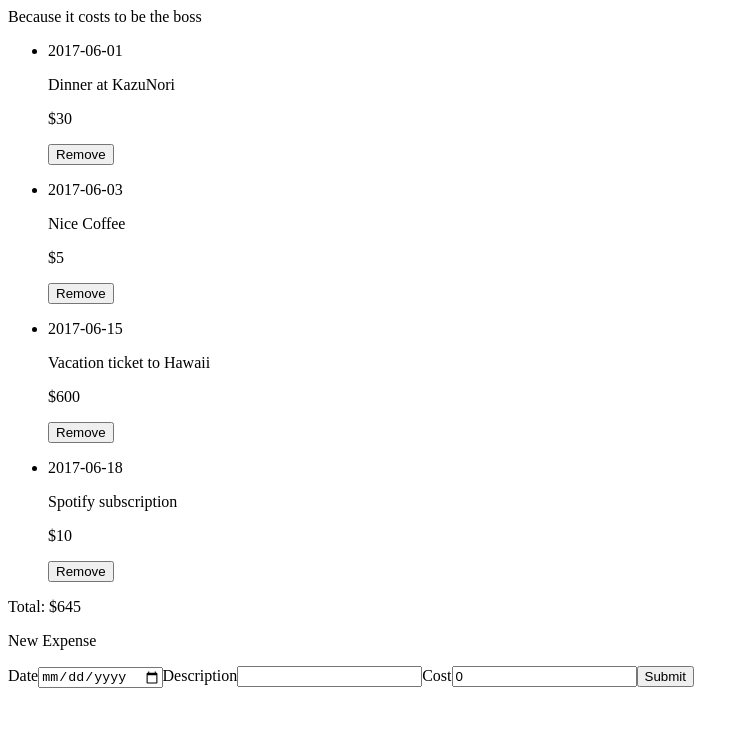
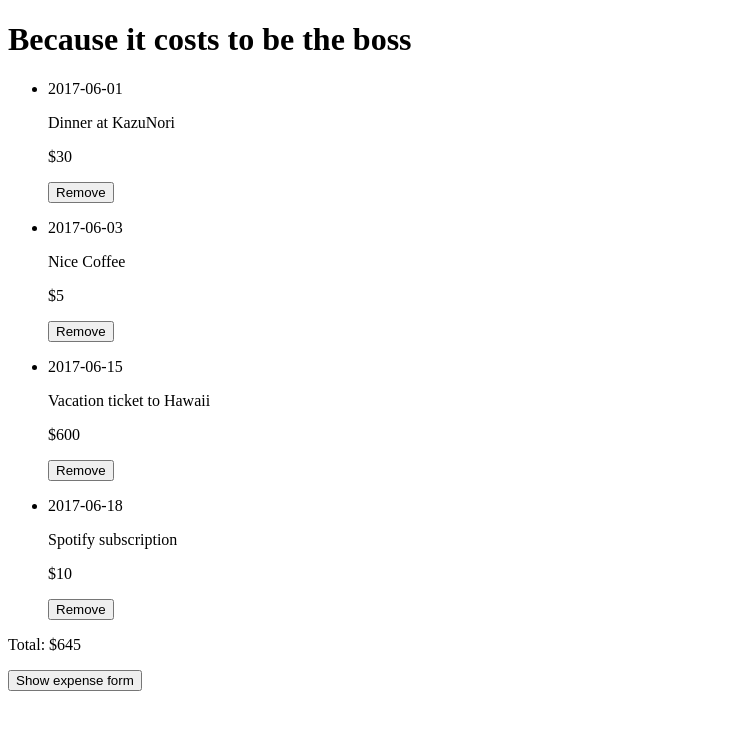
Before and after one commit to jendiamond/expense-tracker, an Angular app: page / in a window 1280 px wide. Shown: the top 730 px of the page, without its empty margins (0-749 px from the left). Built offline with nearby package versions, Linux system fonts and the light colour scheme.

Commit message:
Clear input after submission; toggle form; componentize expenses; change message if total is -bash

```diff
--- a/src/app/app.component.ts
+++ b/src/app/app.component.ts
@@ -1,55 +1,41 @@
 import { Component, OnInit } from '@angular/core';
-import { Expense } from './expense';
+import { ExpensesComponent } from './expenses/expenses.component';
 import { ExpenseService } from './expense.service';
 
 @Component({
   selector: 'root',
   template: `
-    <div>
-      {{title}}
-    </div>
-
-    <ul>
-      <li *ngFor='let expense of expenses'>
-        <p>{{expense.date}}</p>
-        <p>{{expense.description}}</p>
-        <p>$<span>{{expense.cost}}</span></p>
-        <button (click)=deleteExpense(expense)>Remove</button>
-      </li>
-    </ul>
-
-    <p>Total: $<span>{{total}}</span></p>
-
-    <new-expense (updateTotal)=calculateTotal()></new-expense>
-  `
+    <h1>{{title}}</h1>
+    <expenses (updateTotal)=calculateTotal()></expenses>
+    <p *ngIf='total > 0'>Total: $<span>{{total}}</span></p>
+    <p *ngIf='total === 0'>Whoa, no expenses?</p>
+    <button (click)='toggleNewExpenseForm()'>{{isHidden ? 'Show' : 'Hide'}} expense form</button>
+    <new-expense (updateTotal)=calculateTotal() [ngClass]='{hide_element: isHidden}'></new-expense>
+  `,
+  styles: [
+    '.hide_element { display: none; }'
+  ]
 })
 export class AppComponent implements OnInit {
   title = 'Because it costs to be the boss';
   total;
-  expenses;
+  isHidden = true;
 
   constructor(private expenseService: ExpenseService) {}
 
   ngOnInit() {
-    this.getExpenses();
     this.calculateTotal();
-  }
-
-  getExpenses() {
-    this.expenseService.getExpenses()
-      .then(expenses => this.expenses = expenses);
   }
 
   calculateTotal() {
     this.total = 0;
 
-    this.expenseService.getExpenses()
-      .then(expenses => expenses.forEach(expense => this.total += expense.cost));
+    this.expenseService.getExpenses().then(expenses =>
+      expenses.forEach(expense =>
+        this.total += expense.cost));
   }
 
-  deleteExpense(expense: Expense) {
-    this.expenseService.removeExpense(expense);
-
-    this.calculateTotal();
+  toggleNewExpenseForm() {
+    this.isHidden = !this.isHidden;
   }
 }
--- a/src/app/app.module.ts
+++ b/src/app/app.module.ts
@@ -6,11 +6,13 @@ import { AppComponent } from './app.component';
 
 import { ExpenseService } from './expense.service';
 import { NewExpenseComponent } from './new-expense/new-expense.component';
+import { ExpensesComponent } from './expenses/expenses.component';
 
 @NgModule({
   declarations: [
     AppComponent,
-    NewExpenseComponent
+    NewExpenseComponent,
+    ExpensesComponent
   ],
   imports: [
     BrowserModule,
--- /dev/null
+++ b/src/app/expenses/expenses.component.ts
@@ -0,0 +1,39 @@
+import { Component, OnInit, Output, EventEmitter } from '@angular/core';
+import { Expense } from '../expense';
+import { ExpenseService } from '../expense.service';
+
+@Component({
+  selector: 'expenses',
+  template: `
+    <ul>
+      <li *ngFor='let expense of expenses'>
+        <p>{{expense.date}}</p>
+        <p>{{expense.description}}</p>
+        <p>$<span>{{expense.cost}}</span></p>
+        <button (click)=deleteExpense(expense)>Remove</button>
+      </li>
+    </ul>
+  `,
+  styles: []
+})
+export class ExpensesComponent implements OnInit {
+  expenses;
+
+  @Output() updateTotal = new EventEmitter();
+
+  constructor(private expenseService: ExpenseService) { }
+
+  ngOnInit() {
+    this.getExpenses();
+  }
+
+  deleteExpense(expense: Expense) {
+    this.expenseService.removeExpense(expense);
+    this.updateTotal.emit();
+  }
+
+  getExpenses() {
+    this.expenseService.getExpenses()
+      .then(expenses => this.expenses = expenses);
+  }
+}
--- a/src/app/new-expense/new-expense.component.ts
+++ b/src/app/new-expense/new-expense.component.ts
@@ -9,21 +9,20 @@ import { ExpenseService } from '../expense.service';
       <label>Date</label>
       <input type='date' name='date' [(ngModel)]='date'>
       <label>Description</label>
-      <input type='text' name='desc' [(ngModel)]='desc'>
+      <input type='text' name='description' [(ngModel)]='description'>
       <label>Cost</label>
       <input type='number' name='cost' [(ngModel)]='cost'>
       <button>Submit</button>
     </form>
-
   `,
   styles: []
 })
 export class NewExpenseComponent implements OnInit {
+  cost;
+  date = '';
+  description = '';
+
   @Output() updateTotal = new EventEmitter();
-
-  date = '';
-  desc = '';
-  cost = 0;
 
   constructor(private expenseService: ExpenseService) { }
 
@@ -34,9 +33,13 @@ export class NewExpenseComponent implements OnInit {
     this.expenseService.addExpense({
       id: 5,
       date: this.date,
-      description: this.desc,
+      description: this.description,
       cost: this.cost
     });
+
+    this.cost = '';
+    this.date = '';
+    this.description = '';
 
     this.updateTotal.emit();
   }
```
Also changed, not shown: 1 other file (tests, documents, lock files or other folders).
